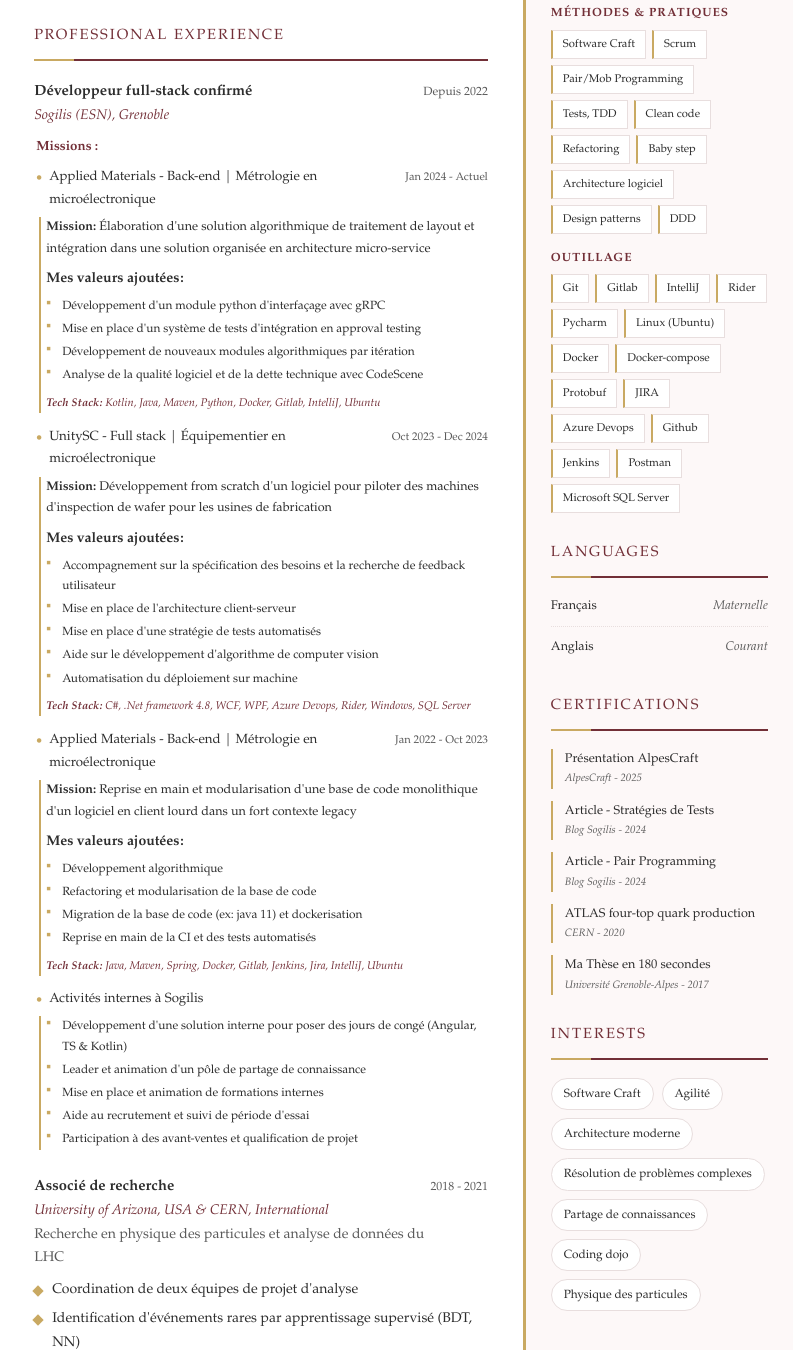
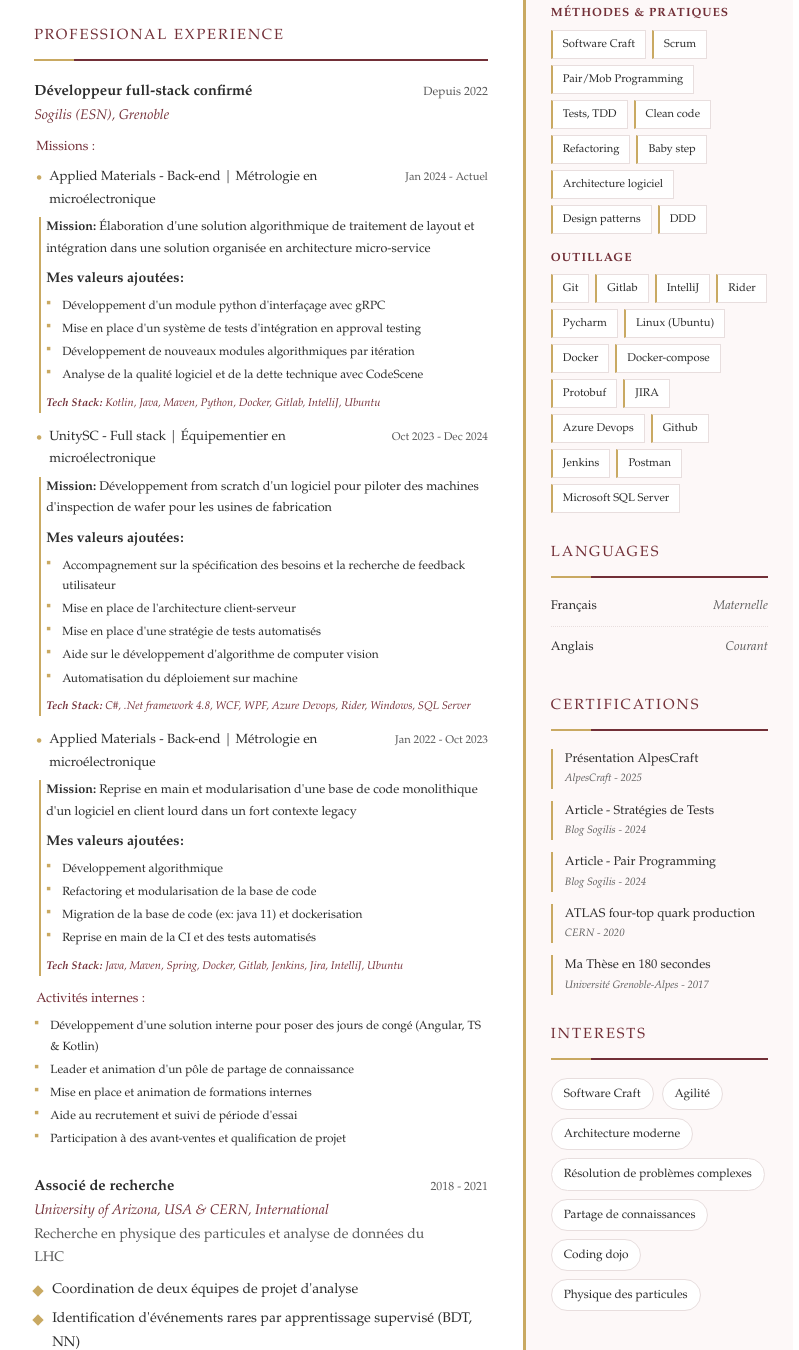
Before and after one commit to SimonBerlendis/CV, a plain HTML site: page index.html in a window 1280 px wide. Shown: the part 468-1818 px from the top of the page, without its empty margins (244-1043 px from the left). Drawn offline with Linux system fonts and the light colour scheme.

Commit message:
Refactor internal activities section
- Added 'Activités internes :' heading
- Removed redundant sub-experience-header and sub-experience-item wrappers
- Updated CSS to group missions-heading and internal-activities-heading
- Adjusted font-weight to 500 for consistency
- Simplified HTML structure for internal activities

Generated by Mistral Vibe.
Co-Authored-By: Mistral Vibe <vibe@mistral.ai>

```diff
--- a/index.html
+++ b/index.html
@@ -141,10 +141,7 @@
                     </div>
                     </div>
 
-                    <div class="sub-experience-header">
-                        <div class="sub-experience-title">Activités internes à Sogilis</div>
-                    </div>
-                    <div class="sub-experience-item">
+                    <div class="internal-activities-heading">Activités internes :</div>
                         <div class="sub-experience-values">
                             <ul>
                                 <li>Développement d'une solution interne pour poser des jours de congé (Angular, TS & Kotlin)</li>
@@ -154,7 +151,6 @@
                                 <li>Participation à des avant-ventes et qualification de projet</li>
                             </ul>
                         </div>
-                    </div>
                 </div>
 
                 <div class="experience-item">
--- a/styles.css
+++ b/styles.css
@@ -198,8 +198,8 @@ body {
     margin-bottom: 12px;
 }
 
-.missions-heading {
-    font-weight: 600;
+.missions-heading, .internal-activities-heading {
+    font-weight: 500;
     font-size: 0.95em;
     color: var(--primary-color);
     margin-bottom: 6px;
```
